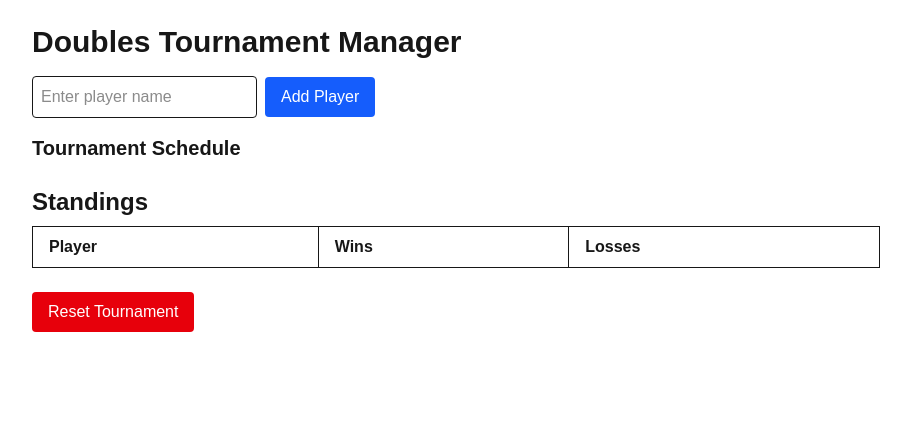
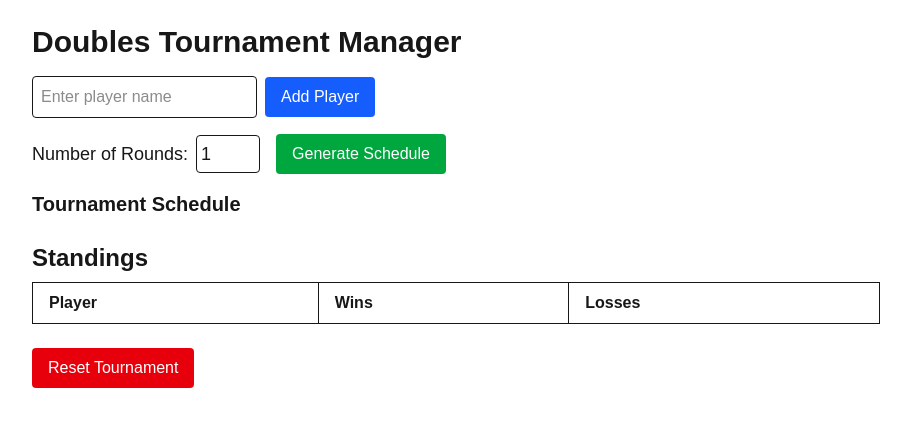
Before and after one commit to drusso97/pickleball-tournament-app, a Next.js app: page / in a window 1280 px wide. Shown: the top 426 px of the page, without its empty margins (184-1095 px from the left). Built offline with nearby package versions, Linux system fonts and the light colour scheme.

Commit message:
Added generate schedule button. Doesn't work yet.

```diff
--- a/src/app/page.tsx
+++ b/src/app/page.tsx
@@ -12,6 +12,8 @@ export default function HomePage() {
   const [players, setPlayers] = useState<Player[]>([]);
   const [schedule, setSchedule] = useState<Round[]>([]);
   const [standings, setStandings] = useState<Standings>({});
+  const [numRounds, setNumRounds] = useState(1);
+
 
     // useEffect(() => {
   //   const savedPlayers = loadFromStorage<Player[]>('players') || [];
@@ -39,8 +41,29 @@ export default function HomePage() {
     return (
         <main className="p-6 max-w-4xl mx-auto">
             <h1 className="text-3xl font-bold mb-4">Doubles Tournament Manager</h1>
+
             <PlayerForm players={players} setPlayers={setPlayers} />
             <PlayerList players={players} setPlayers={setPlayers} />
+
+            <div className="mb-4 flex items-center gap-4">
+                <label className="text-lg">
+                    Number of Rounds:
+                    <input
+                        type="number"
+                        min="1"
+                        value={numRounds}
+                        onChange={(e) => setNumRounds(Number(e.target.value))}
+                        className="ml-2 p-1 border rounded w-16"
+                    />
+                </label>
+                <button
+                    onClick={() => console.log('Generate schedule clicked with', numRounds, 'rounds')}
+                    className="bg-green-600 text-white px-4 py-2 rounded"
+                >
+                    Generate Schedule
+                </button>
+            </div>
+
             <Schedule
                 players={players}
                 schedule={schedule}
@@ -48,7 +71,9 @@ export default function HomePage() {
                 standings={standings}
                 setStandings={setStandings}
             />
+
             <StandingsTable standings={standings} />
+
             <button
                 className="mt-6 bg-red-600 text-white px-4 py-2 rounded"
                 onClick={resetTournament}
```
Lines whose indentation alone changed are shown as unchanged.
